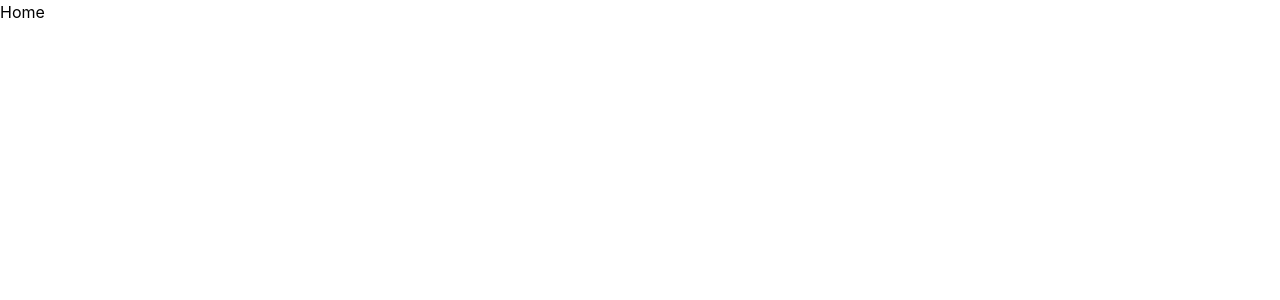
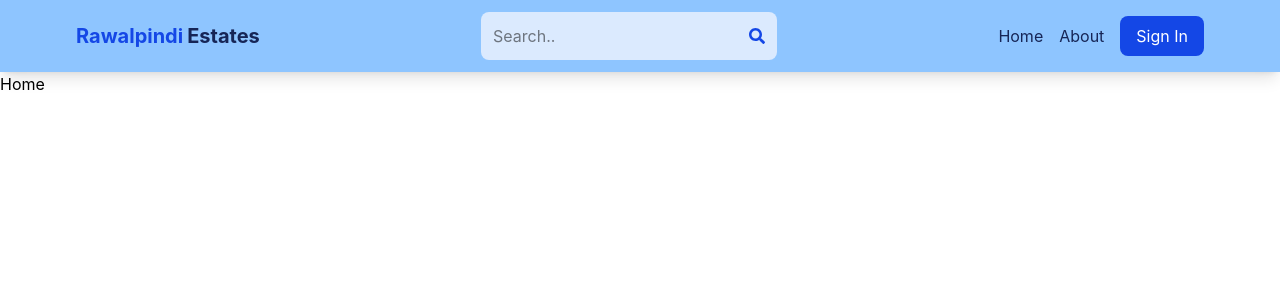
Before and after one commit to Ahmed9253/real-estate-marketplace-mern, a React (Vite) app in the folder client/: page / in a window 1280 px wide. Shown: the top 300 px of the page. Built offline with nearby package versions, Linux system fonts and the light colour scheme.

Commit message:
navbar done dona done

```diff
--- a/client/package.json
+++ b/client/package.json
@@ -13,6 +13,7 @@
     "@tailwindcss/vite": "^4.2.4",
     "react": "^19.2.5",
     "react-dom": "^19.2.5",
+    "react-icons": "^5.6.0",
     "react-router-dom": "^7.14.2",
     "tailwindcss": "^4.2.4"
   },
--- a/client/src/App.jsx
+++ b/client/src/App.jsx
@@ -4,10 +4,12 @@ import SignIn from "./pages/SignIn";
 import SignUp from "./pages/SignUp";
 import Profile from "./pages/Profile";
 import About from "./pages/About";
+import Navbar from "./component/Navbar";
 
 const App = () => {
   return (
     <>
+      <Navbar />
       <Routes>
         <Route path="/" element={<Home />} />
         <Route path="/sign-in" element={<SignIn />} />
--- /dev/null
+++ b/client/src/component/Navbar.jsx
@@ -0,0 +1,89 @@
+import { useState } from "react";
+import { Link } from "react-router-dom";
+import { FaSearch, FaBars, FaTimes } from "react-icons/fa";
+
+const Navbar = () => {
+  const [menuOpen, setMenuOpen] = useState(false);
+
+  return (
+    <header className="bg-blue-300 shadow-lg">
+      <div className="flex justify-between items-center max-w-6xl mx-auto p-3">
+        {/* Logo */}
+        <Link
+          to="/"
+          className="text-sm md:text-xl font-bold flex flex-wrap gap-1"
+        >
+          <span className="text-blue-700">Rawalpindi</span>
+          <span className="text-blue-950">Estates</span>
+        </Link>
+
+        {/* Search Form */}
+        <form className="bg-blue-100 p-3 rounded-lg flex items-center justify-between">
+          <input
+            type="text"
+            placeholder="Search.."
+            className="bg-transparent focus:outline-none text-sm md:text-base w-24 md:w-64"
+          />
+          <FaSearch className="text-blue-700" />
+        </form>
+
+        {/* Desktop Nav */}
+        <div className="hidden md:flex gap-4 items-center text-blue-950">
+          <Link to="/" className="hover:text-blue-700 transition">
+            Home
+          </Link>
+          <Link to="/about" className="hover:text-blue-700 transition">
+            About
+          </Link>
+          <Link
+            to="/sign-in"
+            className="bg-blue-700 text-white px-4 py-2 rounded-lg hover:bg-blue-800 transition"
+          >
+            Sign In
+          </Link>
+        </div>
+
+        {/* Mobile Right Side */}
+        <div className="flex items-center gap-3 md:hidden">
+          {/* Mobile Sign In */}
+          <Link
+            to="/sign-in"
+            className="bg-blue-700 text-white px-3 py-2 rounded-lg hover:bg-blue-800 transition text-sm"
+          >
+            Sign In
+          </Link>
+
+          {/* Hamburger Button */}
+          <button
+            className="text-blue-950 text-xl"
+            onClick={() => setMenuOpen(!menuOpen)}
+          >
+            {menuOpen ? <FaTimes /> : <FaBars />}
+          </button>
+        </div>
+      </div>
+
+      {/* Mobile Menu (Only Home + About) */}
+      {menuOpen && (
+        <div className="md:hidden bg-blue-200 px-4 pb-4 flex flex-col gap-3 text-blue-950">
+          <Link
+            to="/"
+            className="hover:text-blue-700 transition"
+            onClick={() => setMenuOpen(false)}
+          >
+            Home
+          </Link>
+          <Link
+            to="/about"
+            className="hover:text-blue-700 transition"
+            onClick={() => setMenuOpen(false)}
+          >
+            About
+          </Link>
+        </div>
+      )}
+    </header>
+  );
+};
+
+export default Navbar;
```
Also changed, not shown: 1 other file (tests, documents, lock files or other folders).
